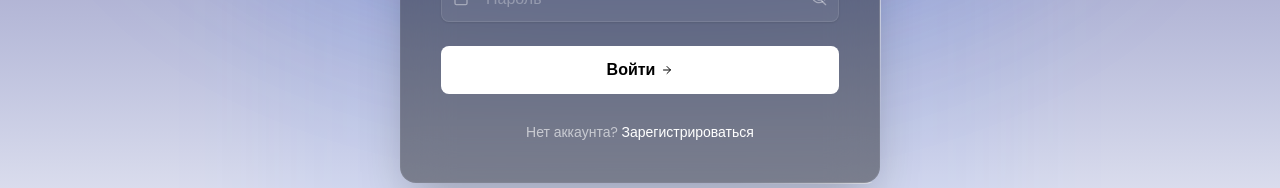
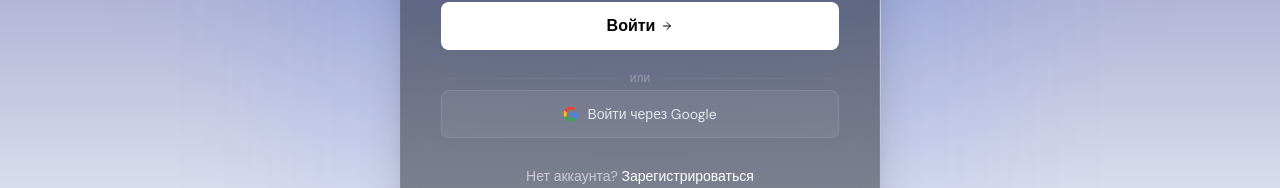
Before and after one commit to s1tar-dea/educhalka, a Next.js app in the folder hz/: page /login in a window 1280 px wide. Shown: the part 452-640 px from the top of the page. Built offline with nearby package versions, Linux system fonts and the light colour scheme; no server answers; a web font is replaced by a local one.

Commit message:
Update sign-in-card-2.tsx

```diff
--- a/hz/components/ui/sign-in-card-2.tsx
+++ b/hz/components/ui/sign-in-card-2.tsx
@@ -35,6 +35,7 @@
   const [password, setPassword] = useState('');
   const [name, setName] = useState('');
   const [isLoading, setIsLoading] = useState(false);
+  const [isGoogleLoading, setIsGoogleLoading] = useState(false);
   const [error, setError] = useState('');
   const [successMessage, setSuccessMessage] = useState('');
   const [focusedInput, setFocusedInput] = useState<string | null>(null);
@@ -85,6 +86,14 @@
         router.refresh();
       }
     }
+  };
+
+  const handleGoogle = async () => {
+    setIsGoogleLoading(true);
+    await supabase.auth.signInWithOAuth({
+      provider: 'google',
+      options: { redirectTo: `${window.location.origin}/api/auth/callback` },
+    });
   };
 
   const isRegister = mode === 'register';
@@ -286,6 +295,38 @@
                     </AnimatePresence>
                   </div>
                 </motion.button>
+
+                {/* Divider */}
+                <div className="relative flex items-center my-1">
+                  <div className="flex-grow border-t border-white/5" />
+                  <motion.span className="mx-3 text-xs text-white/40"
+                    animate={{ opacity: [0.7, 0.9, 0.7] }}
+                    transition={{ duration: 3, repeat: Infinity }}>или</motion.span>
+                  <div className="flex-grow border-t border-white/5" />
+                </div>
+
+                {/* Google */}
+                <motion.button
+                  whileHover={{ scale: 1.02 }}
+                  whileTap={{ scale: 0.98 }}
+                  type="button"
+                  onClick={handleGoogle}
+                  disabled={isGoogleLoading}
+                  className="w-full relative group/google"
+                >
+                  <div className="relative bg-white/5 text-white h-12 rounded-lg border border-white/10 hover:border-white/20 transition-all flex items-center justify-center gap-2 overflow-hidden">
+                    <svg className="w-4 h-4" viewBox="0 0 24 24">
+                      <path fill="#4285F4" d="M22.56 12.25c0-.78-.07-1.53-.2-2.25H12v4.26h5.92c-.26 1.37-1.04 2.53-2.21 3.31v2.77h3.57c2.08-1.92 3.28-4.74 3.28-8.09z" />
+                      <path fill="#34A853" d="M12 23c2.97 0 5.46-.98 7.28-2.66l-3.57-2.77c-.98.66-2.23 1.06-3.71 1.06-2.86 0-5.29-1.93-6.16-4.53H2.18v2.84C3.99 20.53 7.7 23 12 23z" />
+                      <path fill="#FBBC05" d="M5.84 14.09c-.22-.66-.35-1.36-.35-2.09s.13-1.43.35-2.09V7.07H2.18C1.43 8.55 1 10.22 1 12s.43 3.45 1.18 4.93l2.85-2.22.81-.62z" />
+                      <path fill="#EA4335" d="M12 5.38c1.62 0 3.06.56 4.21 1.64l3.15-3.15C17.45 2.09 14.97 1 12 1 7.7 1 3.99 3.47 2.18 7.07l3.66 2.84c.87-2.6 3.3-4.53 6.16-4.53z" />
+                    </svg>
+                    <span className="text-white/80 group-hover/google:text-white transition-colors text-sm">
+                      {isGoogleLoading ? 'Перенаправление...' : 'Войти через Google'}
+                    </span>
+                  </div>
+                </motion.button>
+
                 {/* Switch auth mode */}
                 <motion.p className="text-center text-sm text-white/60 mt-3"
                   initial={{ opacity: 0 }} animate={{ opacity: 1 }} transition={{ delay: 0.5 }}>
```
